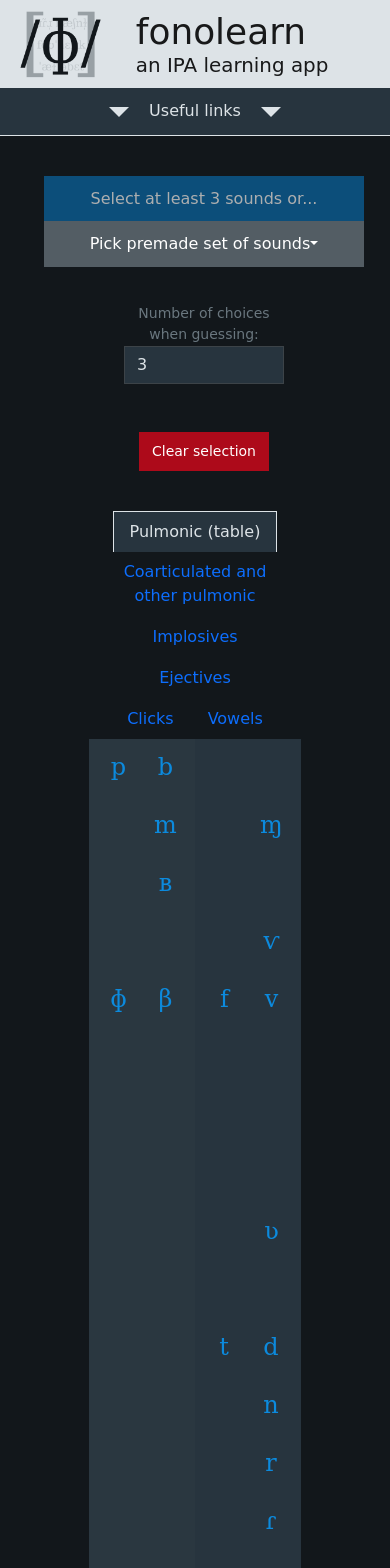
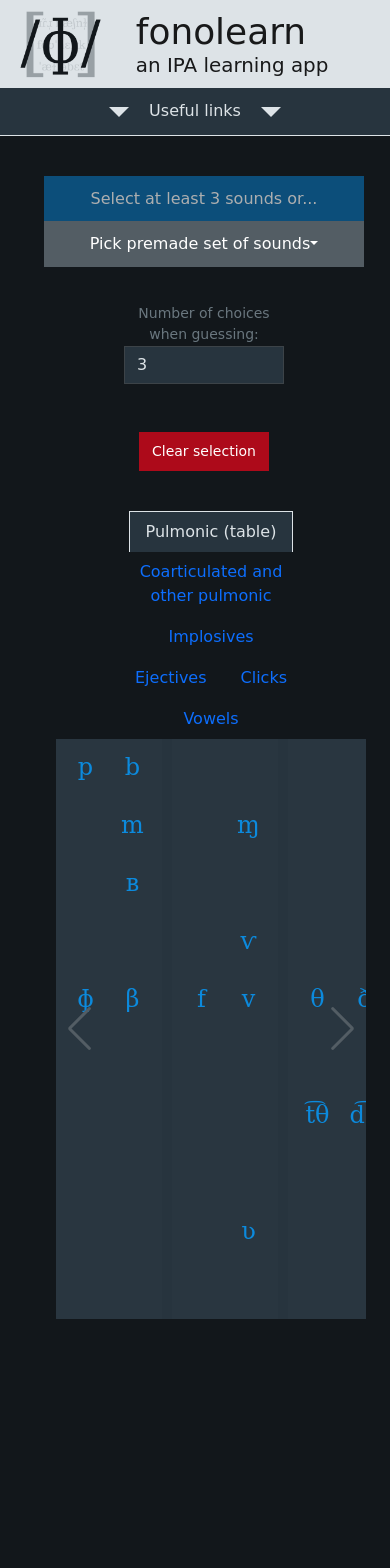
Before and after one commit to s-jevtic/fonolearn, an Angular app: page /main-menu in a window 390 px wide. Shown: the top 1568 px of the page. After the commit the page ends 1335 px from the top, so only its background shows below. Built offline with nearby package versions, Linux system fonts and the light colour scheme.

Commit message:
implement Swiper module for sound picker

```diff
--- a/src/app/main-menu/main-menu.component.css
+++ b/src/app/main-menu/main-menu.component.css
@@ -66,6 +66,10 @@ tr {
     max-width: fit-content;
 }
 
+#sound-picker .tab-pane {
+    width: 100%;
+}
+
 #sound-picker .tab-pane.show {
     display: inline-flex;
 }
@@ -76,6 +80,26 @@ td:nth-child(odd) {
 
 table {
     display: table;
+}
+
+.swiper-slide {
+    width: unset !important;
+}
+
+.swiper-button-prev, .swiper-button-next {
+    color: var(--dark-color-neu);
+    opacity: 1;
+}
+.swiper-button-prev.swiper-button-disabled, .swiper-button-next.swiper-button-disabled {
+    opacity: 0.1;
+}
+
+.swiper-pagination-bullet {
+    color: var(--dark-color-neu-hl);
+}
+.swiper-pagination-bullet-active {
+    background-color: var(--dark-color-main-hl);
+    opacity: 0.1;
 }
 
 @media only screen and (max-width: 768px) {
--- a/src/app/main-menu/main-menu.component.html
+++ b/src/app/main-menu/main-menu.component.html
@@ -48,24 +48,7 @@
         </nav>
         <div class="tab-content container-fluid p-0" id="sound-picker">
             <div class="tab-pane fade show active justify-content-center" id="nav-ptable" role="tabpanel" aria-labelledby="nav-ptable-tab" tabindex="0">
-                <swiper
-                    [pagination]="{clickable: true}"
-                    [navigation]="true"
-                    class="table-swiper"
-                    [breakpoints]="{
-                          '640': {
-                            slidesPerView: 2,
-                            spaceBetween: 0
-                          },
-                          '768': {
-                            slidesPerView: 3,
-                            spaceBetween: 0
-                          },
-                          '1024': {
-                            slidesPerView: 5,
-                            spaceBetween: 0
-                          }
-                        }">
+                <swiper class="table-swiper" [config]="swiperConfig">
                     <ng-container *ngFor="let slice of pulmonicTableSliced">
                         <ng-template swiperSlide>
                             <table class="table-borderless">
--- a/src/app/main-menu/main-menu.component.ts
+++ b/src/app/main-menu/main-menu.component.ts
@@ -1,4 +1,5 @@
-import { Component, NgZone, OnInit } from '@angular/core';
+import { Component, NgZone, OnInit, ViewEncapsulation } from '@angular/core';
+    //longSwipes: false,
 import { Router } from '@angular/router';
 import { Phone } from '../phones/phone';
 import { PulmonicConsonant } from '../phones/pulmonicconsonant';
@@ -11,7 +12,7 @@ import { VowelRoundedness } from '../phones/roundedness';
 import { PhoneDataService } from '../phone-data.service';
 import { premadeSets } from '../phones/premade-sets';
 import { SwiperComponent } from "swiper/angular";
-import SwiperCore, { Pagination, Navigation } from "swiper";
+import SwiperCore, { Pagination, Navigation, SwiperOptions } from "swiper";
 import { sliceMatrix } from '../../utils';
 
 SwiperCore.use([Pagination, Navigation]);
@@ -19,7 +20,11 @@ SwiperCore.use([Pagination, Navigation]);
 @Component({
   selector: 'app-main-menu',
   templateUrl: './main-menu.component.html',
-  styleUrls: ['./main-menu.component.css']
+  styleUrls: [
+    '../../../node_modules/swiper/swiper-bundle.css',
+    './main-menu.component.css',
+  ],
+  encapsulation: ViewEncapsulation.None,
 })
 export class MainMenuComponent implements OnInit {
 
@@ -56,7 +61,7 @@ export class MainMenuComponent implements OnInit {
       }
     }
 
-    this.pulmonicTableSliced = sliceMatrix(this.pulmonicTable, 2);
+    this.pulmonicTableSliced = sliceMatrix(this.pulmonicTable, 1);
 
     this.vowels = this.phoneDataService.vowels;
 
@@ -255,4 +260,26 @@ export class MainMenuComponent implements OnInit {
   phoneChecked: Map<Phone, boolean>;
 
   noneSelectedAlert: boolean;
+
+	swiperConfig: SwiperOptions = {
+		//pagination: {clickable: true},
+    navigation: true,
+    scrollbar: false,
+    spaceBetween: 10,
+    breakpoints: {
+      640: {
+        slidesPerView: 3,
+      },
+      768: {
+        slidesPerView: 6,
+      },
+      1024: {
+        slidesPerView: 8,
+      },
+    },
+    centeredSlides: true,
+    cssMode: true,
+    rewind: true,
+    resistance: false,
+	};
 }
```
